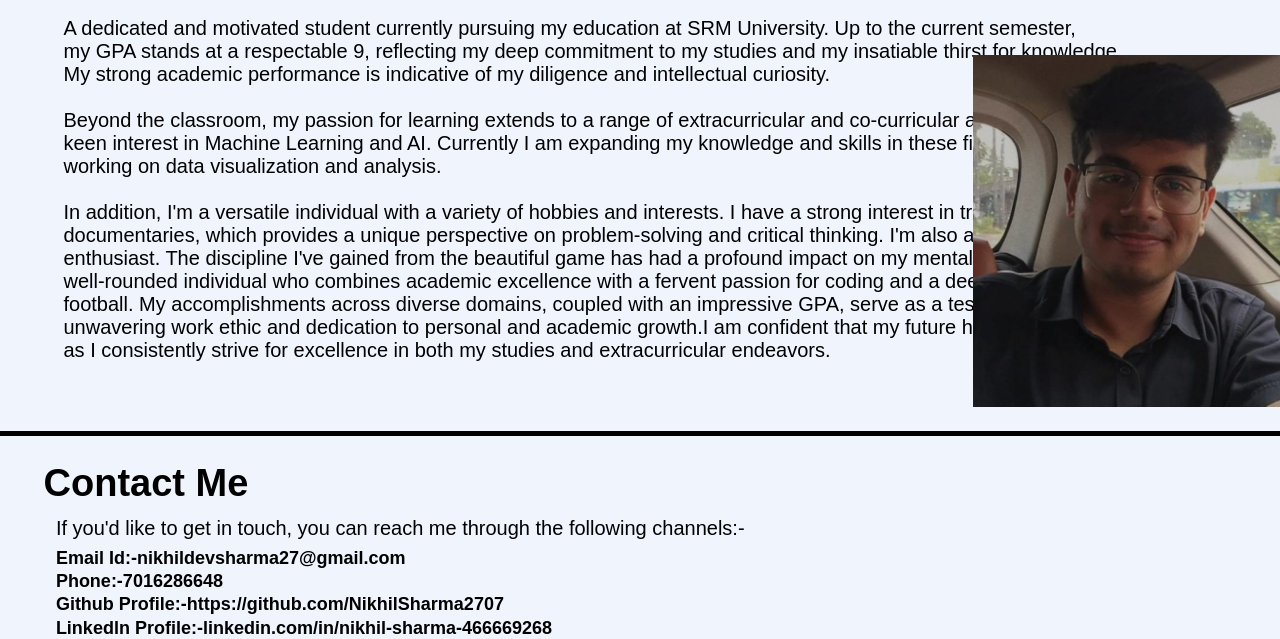
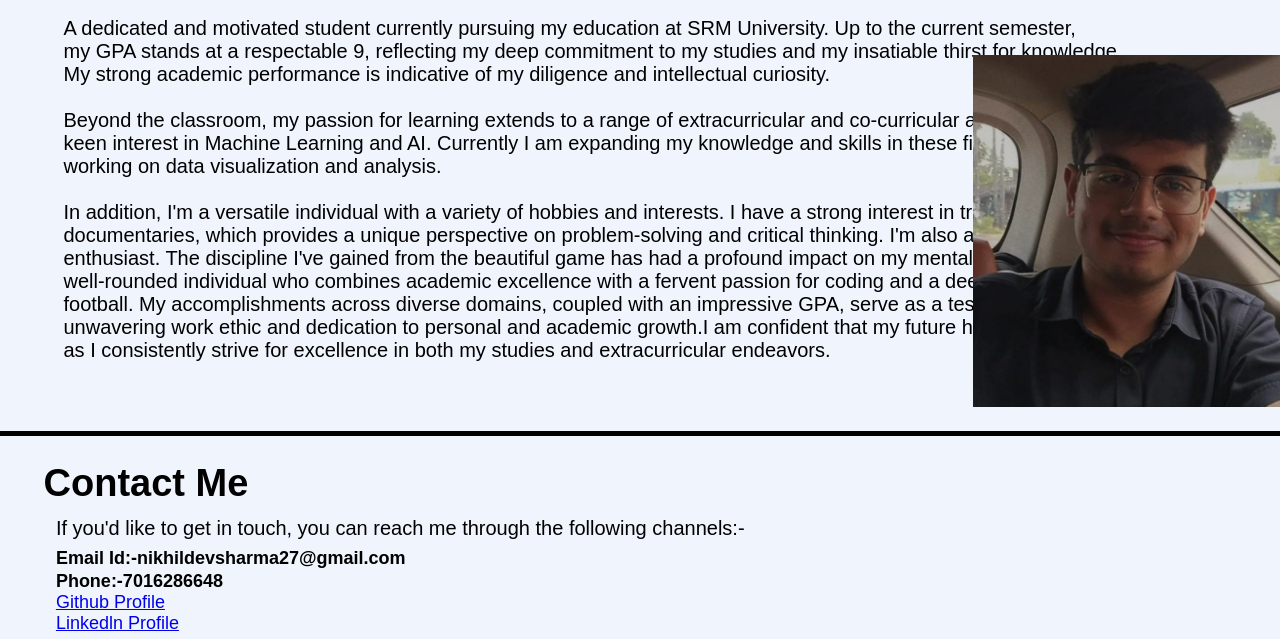
Before and after one commit to NikhilSharma2707/Portfolio, a plain HTML site: page index.html in a window 1280 px wide. Shown: the part 495-1134 px from the top of the page. Drawn offline with Linux system fonts and the light colour scheme.

Commit message:
index.html

```diff
--- a/index.html
+++ b/index.html
@@ -60,9 +60,11 @@
 
                <h4 class="phone">Phone:-7016286648</h4>
 
-               <h4 class="Github_Profile">Github Profile:-https://github.com/NikhilSharma2707</h4>
 
-               <h4 class="Linkedln">Linkedln Profile:-linkedin.com/in/nikhil-sharma-466669268</h4>
+               <a class="Github_Profile"href="https://github.com/NikhilSharma2707" target="_blank"><title>My Github Profile</title>Github Profile</a><br>
+
+               <a class="Github_Profile"href="linkedin.com/in/nikhil-sharma-466669268" target="_blank"><title>My Linkedln Profile</title>Linkedln Profile</a>
+
             </p>
 
         </div>
```
